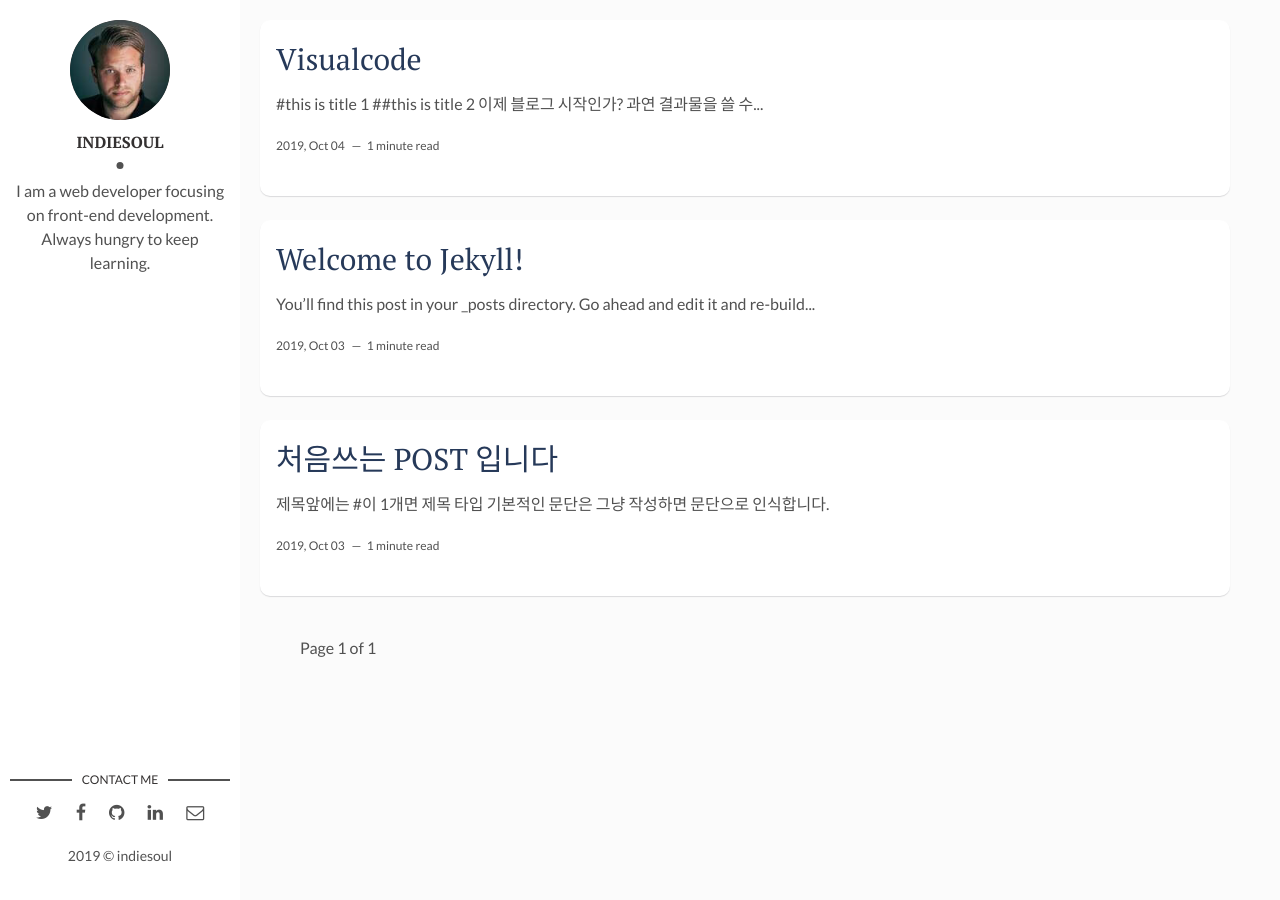
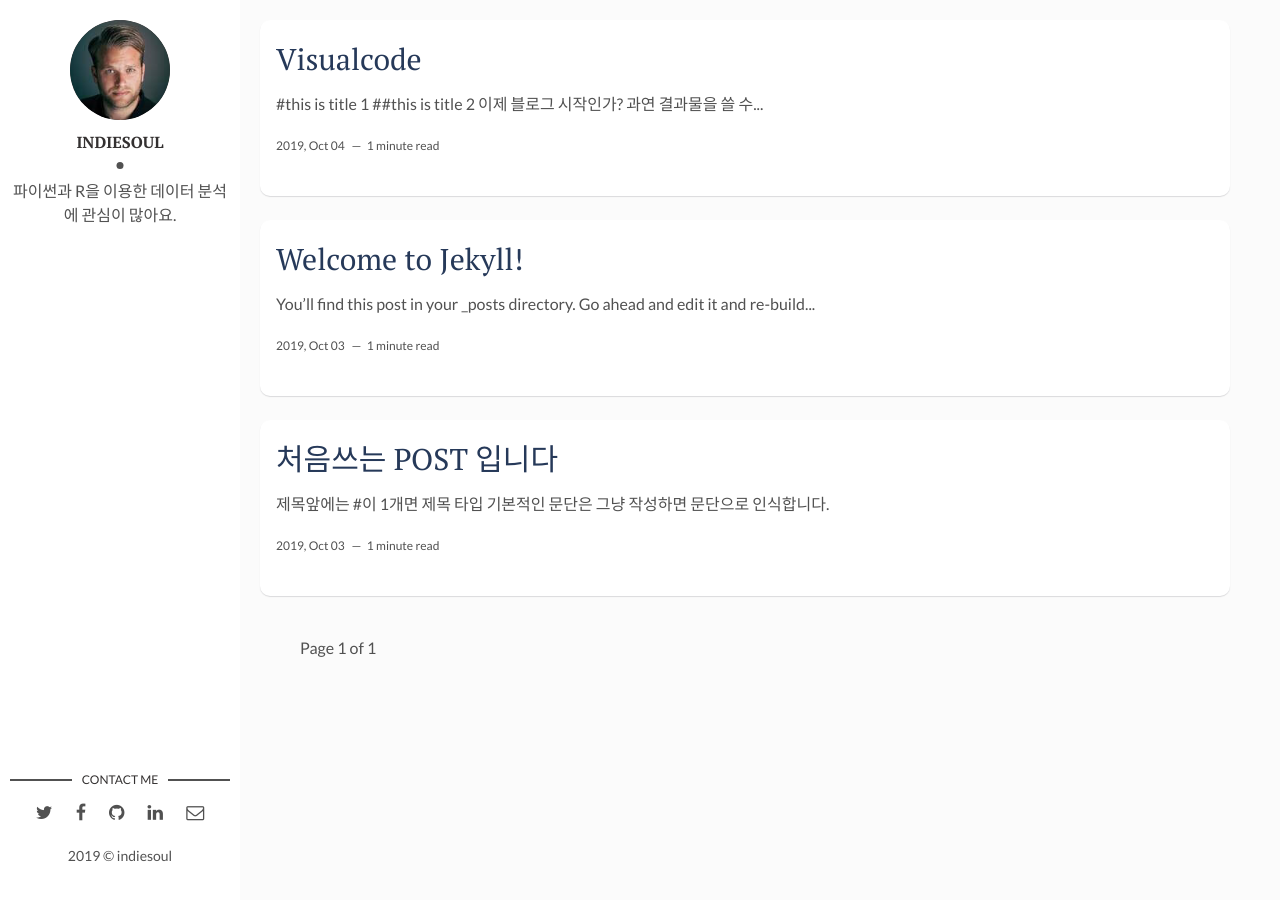
Before and after one commit to indiesoul2/eda_simple, a Jekyll site: the page built from index.html, in a window 1280 px wide. Built offline with Jekyll 4.4.1, drawn with Linux system fonts in a browser that asks for light colours; the list of posts is cut into pages by our own code.

Commit message:
설정 파일 변경

```diff
--- a/_config.yml
+++ b/_config.yml
@@ -10,7 +10,7 @@ site-twitter: #if your site has a twitter account, enter it here
 # Author Settings
 author: indiesoul # add your name
 author-img: david-freeman.jpg # add your photo
-about-author: I am a web developer focusing on front-end development. Always hungry to keep learning. # add description
+about-author: 파이썬과 R을 이용한 데이터 분석에 관심이 많아요.  # add description
 social-twitter: # add your Twitter handle
 social-facebook: # add your Facebook handle
 social-github: artemsheludko # add your Github handle
```
